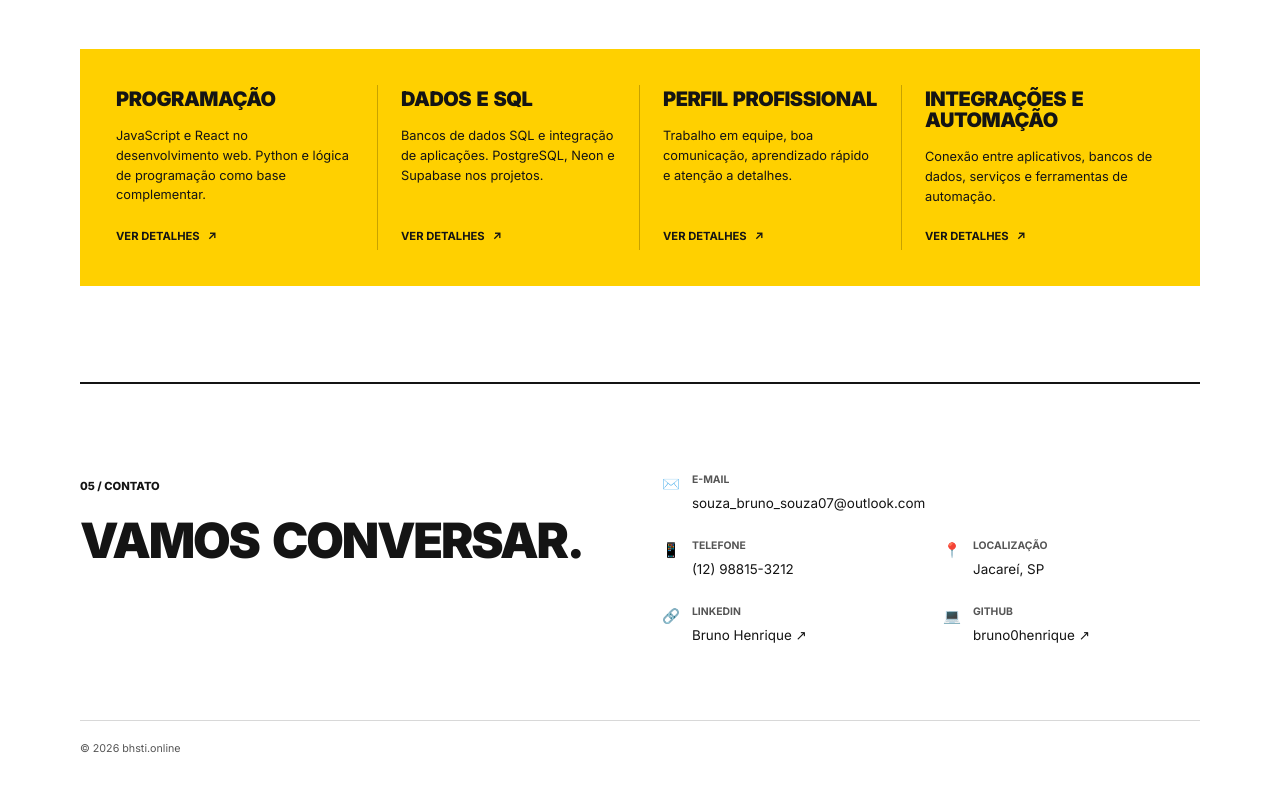
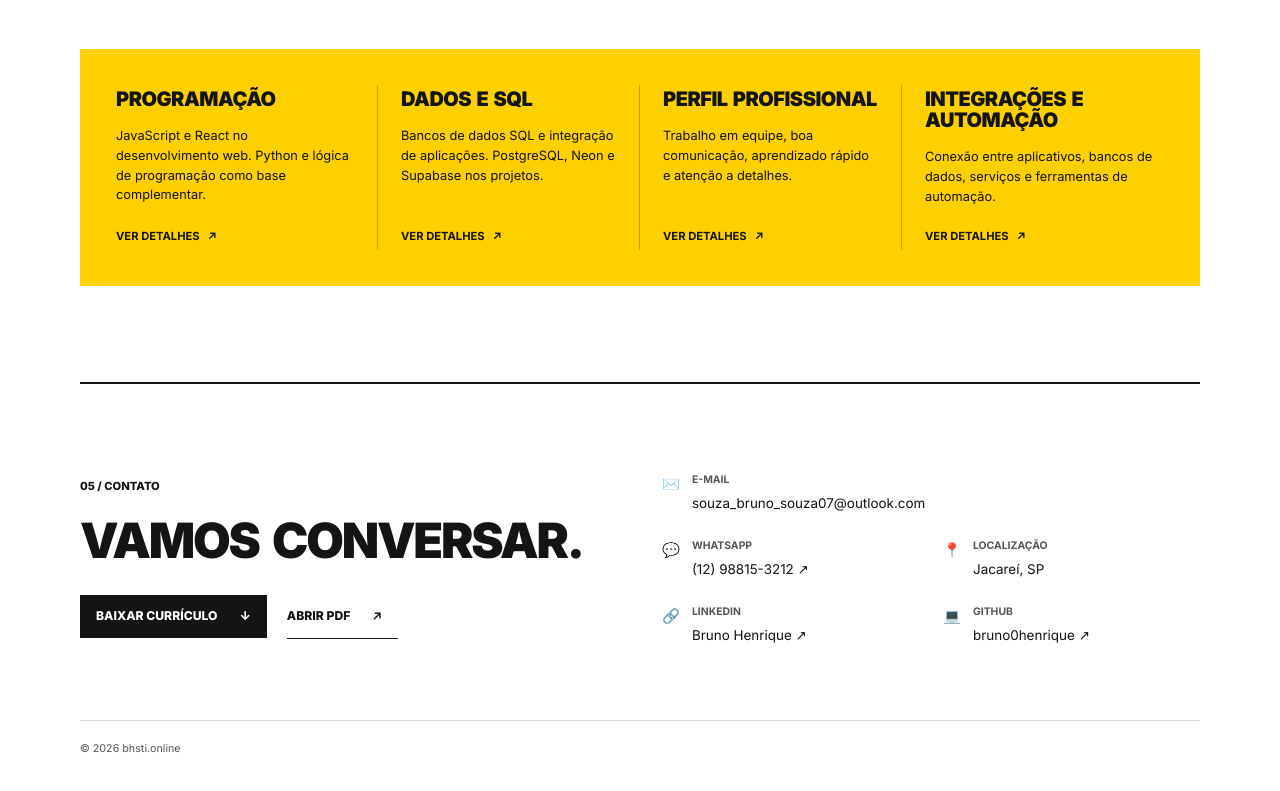
Before and after one commit to bruno0henrique/bhtli, a plain HTML site: page index.html in a window 1280 px wide. Shown: the part 3952-4743 px from the top of the page. Drawn offline with Linux system fonts and the light colour scheme.

Commit message:
Adiciona curriculo atualizado e contato pelo WhatsApp

```diff
--- a/index.html
+++ b/index.html
@@ -267,10 +267,14 @@
         <div>
             <p class="section-kicker">05 / Contato</p>
             <h2>Vamos conversar.</h2>
+            <div class="resume-actions" aria-label="Currículo em PDF">
+                <a class="button button-primary" href="assets/documentos/curriculo-bruno-henrique.pdf" download="CV-Bruno-Henrique.pdf">Baixar currículo <span aria-hidden="true">↓</span></a>
+                <a class="button button-secondary" href="assets/documentos/curriculo-bruno-henrique.pdf" target="_blank" rel="noopener">Abrir PDF <span aria-hidden="true">↗</span></a>
+            </div>
         </div>
         <address class="contact-list">
             <a class="contact-item contact-email" href="mailto:souza_bruno_souza07@outlook.com"><span class="contact-icon" aria-hidden="true">✉️</span><span><span class="contact-label">E-mail</span><span class="contact-value">souza_bruno_souza07@outlook.com</span></span></a>
-            <a class="contact-item" href="tel:+5512988153212"><span class="contact-icon" aria-hidden="true">📱</span><span><span class="contact-label">Telefone</span><span class="contact-value">(12) 98815-3212</span></span></a>
+            <a class="contact-item" href="https://wa.me/5512988153212" target="_blank" rel="noopener"><span class="contact-icon" aria-hidden="true">💬</span><span><span class="contact-label">WhatsApp</span><span class="contact-value">(12) 98815-3212 ↗</span></span></a>
             <span class="contact-item"><span class="contact-icon" aria-hidden="true">📍</span><span><span class="contact-label">Localização</span><span class="contact-value">Jacareí, SP</span></span></span>
             <a class="contact-item" href="https://www.linkedin.com/in/bruno-henrique-souza0"><span class="contact-icon" aria-hidden="true">🔗</span><span><span class="contact-label">LinkedIn</span><span class="contact-value">Bruno Henrique ↗</span></span></a>
             <a class="contact-item" href="https://github.com/bruno0henrique"><span class="contact-icon" aria-hidden="true">💻</span><span><span class="contact-label">GitHub</span><span class="contact-value">bruno0henrique ↗</span></span></a>
--- a/styles.css
+++ b/styles.css
@@ -80,6 +80,7 @@ img { display: block; max-width: 100%; }
 .skill-group:hover h3 { color: #141414; }
 .site-footer { display: grid; grid-template-columns: 1fr 1fr; gap: 44px; border-top: 2px solid #141414; padding: 88px 0 36px; }
 .site-footer .section-kicker { margin-bottom: 22px; }
+.resume-actions { display: flex; flex-wrap: wrap; align-items: center; gap: 20px; margin-top: 30px; }
 address { display: grid; gap: 12px; font-style: normal; font-size: .88rem; overflow-wrap: anywhere; }
 address a { width: fit-content; border-bottom: 1px solid var(--line); }
 address a:hover { color: var(--red); }
```
Also changed, not shown: 4 other files.
